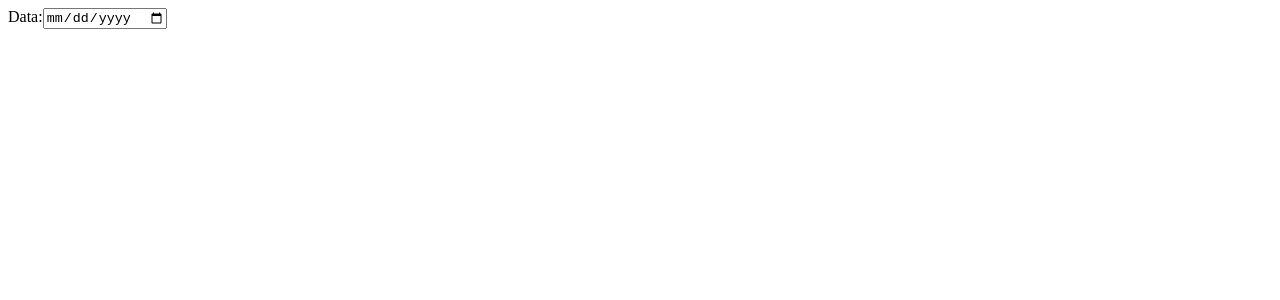
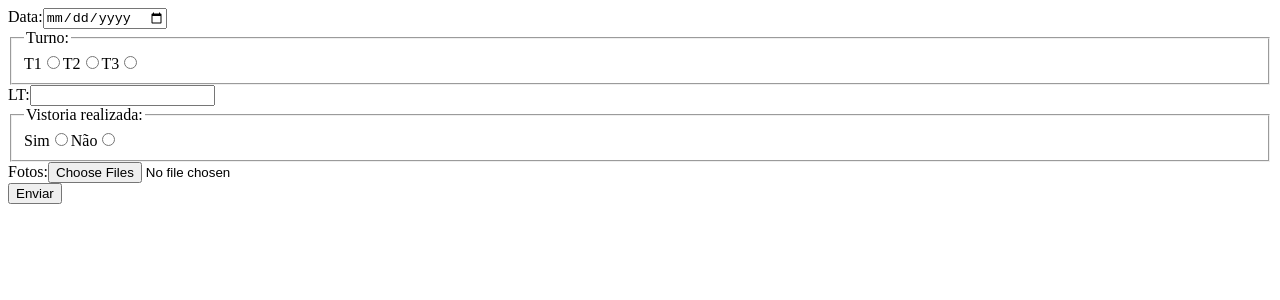
Before and after one commit to KennedyRamos/TEMP, a React (Vite) app: page / in a window 1280 px wide. Shown: the top 300 px of the page. Built offline with nearby package versions, Linux system fonts and the light colour scheme.

Commit message:
feat: implement HTML structure for the form and inputs

```diff
--- a/src/App.jsx
+++ b/src/App.jsx
@@ -2,10 +2,10 @@ import { StrictMode } from 'react'
 import { createRoot } from 'react-dom/client'
 
 //forms
-import Forms from './forms'
+import Form from './form'
 
 createRoot(document.getElementById('root')).render(
   <StrictMode>
-    <Forms/>
+    <Form/>
   </StrictMode>,
 )
--- /dev/null
+++ b/src/components/ButtonSubmit.jsx
@@ -0,0 +1,5 @@
+export default function ButtonSubmit() {
+    return(
+        <button type="submit">Enviar</button>
+    )
+}
--- a/src/components/DateField.jsx
+++ b/src/components/DateField.jsx
@@ -1,8 +1,8 @@
-export default function Date() {
-    return(
-        <>
+export default function DateField() {
+    return (
+        <div>
             <label htmlFor="date">Data:</label>
-            <input type="date" name="date" id="date"/>
-        </>
+            <input type="date" name="date" id="date" required />
+        </div>
     )
 }
--- a/src/components/InspectedField.jsx
+++ b/src/components/InspectedField.jsx
@@ -0,0 +1,13 @@
+export default function InspectedField() {
+    return (
+        <fieldset>
+            <legend>Vistoria realizada:</legend>
+
+            <label htmlFor="sim">Sim</label>
+            <input type="radio" name="inspected" id="sim" value="sim" required />
+
+            <label htmlFor="nao">Não</label>
+            <input type="radio" name="inspected" id="nao" value="nao" />
+        </fieldset>
+    )
+}
--- a/src/components/LtField.jsx
+++ b/src/components/LtField.jsx
@@ -0,0 +1,8 @@
+export default function LtField() {
+    return (
+        <div>
+            <label htmlFor="lt">LT:</label>
+            <input type="text" name="lt" id="lt" required />
+        </div>
+    )
+}
--- a/src/components/PhotoUpload.jsx
+++ b/src/components/PhotoUpload.jsx
@@ -0,0 +1,38 @@
+export default function PhotoUpload({ photos, setPhotos }) {
+    function handleFileChange(e) {
+        const newFiles = Array.from(e.target.files)
+        setPhotos((prev) => [...prev, ...newFiles])
+        e.target.value = "" // permite selecionar o mesmo arquivo de novo depois
+    }
+
+    function handleRemove(index) {
+        setPhotos((prev) => prev.filter((_, i) => i !== index))
+    }
+
+    return (
+        <div>
+            <label htmlFor="photos">Fotos:</label>
+            <input
+                type="file"
+                name="photos"
+                id="photos"
+                accept="image/*"
+                multiple
+                onChange={handleFileChange}
+            />
+
+            {photos.length > 0 && (
+                <ul>
+                    {photos.map((file, index) => (
+                        <li key={`${file.name}-${index}`}>
+                            {file.name}
+                            <button type="button" onClick={() => handleRemove(index)}>
+                                Remover
+                            </button>
+                        </li>
+                    ))}
+                </ul>
+            )}
+        </div>
+    )
+}
--- a/src/components/ShiftField.jsx
+++ b/src/components/ShiftField.jsx
@@ -0,0 +1,16 @@
+export default function ShiftField() {
+    return (
+        <fieldset>
+            <legend>Turno:</legend>
+
+            <label htmlFor="T1">T1</label>
+            <input type="radio" name="shift" id="T1" value="T1" required />
+
+            <label htmlFor="T2">T2</label>
+            <input type="radio" name="shift" id="T2" value="T2" />
+
+            <label htmlFor="T3">T3</label>
+            <input type="radio" name="shift" id="T3" value="T3" />
+        </fieldset>
+    )
+}
--- /dev/null
+++ b/src/form.jsx
@@ -0,0 +1,41 @@
+import { useState } from "react"
+
+import DateField from "./components/DateField"
+import ShiftField from "./components/ShiftField"
+import LtField from "./components/LtField"
+import InspectedField from "./components/InspectedField"
+import PhotoUpload from "./components/PhotoUpload"
+
+export default function Forms() {
+    const [photos, setPhotos] = useState([])
+
+    function handleSubmit(e) {
+        e.preventDefault()
+
+        const formData = new FormData(e.target)
+
+
+        formData.delete("photos")
+        photos.forEach((file) => {
+            formData.append("photos", file)
+        })
+
+
+        // TEMPORÁRIO
+        for (const [campo, valor] of formData.entries()) {
+            console.log(campo, ":", valor)
+        }
+    }
+
+    return (
+        <form onSubmit={handleSubmit}>
+            <DateField />
+            <ShiftField />
+            <LtField />
+            <InspectedField />
+            <PhotoUpload photos={photos} setPhotos={setPhotos} />
+
+            <button type="submit">Enviar</button>
+        </form>
+    )
+}
--- a/src/forms.jsx
+++ /dev/null
@@ -1,9 +0,0 @@
-import Date from "./components/DateField"
-
-export default function Forms() {
-    return(
-        <form action="">
-            <Date/>
-        </form>
-    )
-}
```
